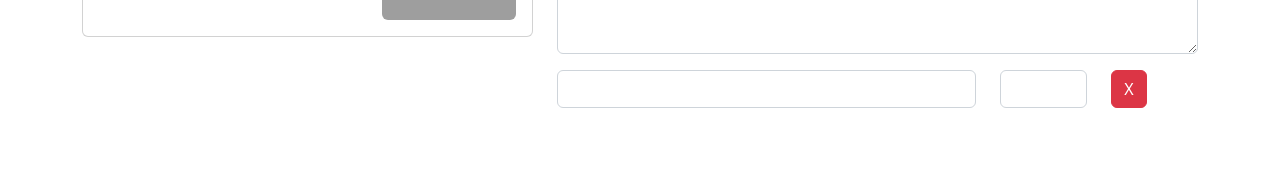
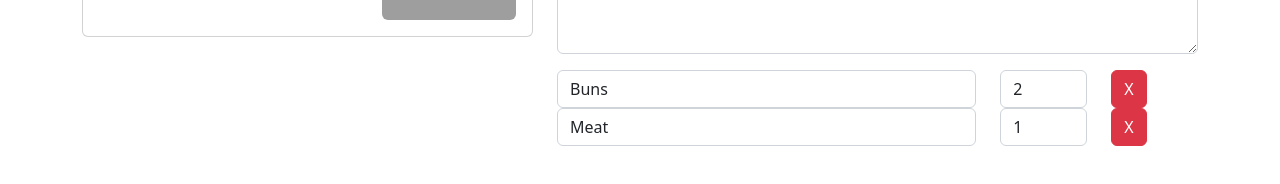
Before and after one commit to aljanjic/angular, an Angular app: page /recipes/1/edit in a window 1280 px wide. Shown: the part 404-588 px from the top of the page. Built offline with nearby package versions, Linux system fonts and the light colour scheme; grey boxes are pictures that could not be loaded.

Commit message:
Add Ingridient Controls to a Form Array +spell fix

```diff
--- a/src/app/recipes/recipe-detail/recipe-detail.component.html
+++ b/src/app/recipes/recipe-detail/recipe-detail.component.html
@@ -34,7 +34,7 @@
 <div class="row">
     <div class="col-sm-12">
         <ul class="list-group">
-            <li class="list-group-item" *ngFor="let ingridient of recipe.ingridients"> {{ingridient.name}} - {{ingridient.amount}}</li>
+            <li class="list-group-item" *ngFor="let ingredient of recipe.ingredients"> {{ingredient.name}} - {{ingredient.amount}}</li>
         </ul>
     </div>
 </div>
--- a/src/app/recipes/recipe-detail/recipe-detail.component.ts
+++ b/src/app/recipes/recipe-detail/recipe-detail.component.ts
@@ -28,7 +28,7 @@ export class RecipeDetailComponent implements OnInit{
   }
 
   onAddToShoppingList(){
-    this.recipeService.addIngredientsToShoppingList(this.recipe.ingridients)
+    this.recipeService.addIngredientsToShoppingList(this.recipe.ingredients)
   }
 
   onEditRecipe(){
--- a/src/app/recipes/recipe-edit/recipe-edit.component.html
+++ b/src/app/recipes/recipe-edit/recipe-edit.component.html
@@ -52,15 +52,22 @@
             </div>
 
             <div class="row mt-3">
-                <div class="col-md-12">
-                    <div class="row">
+                <div class="col-md-12" formArrayName="ingredients">
+                    <div
+                      class="row"
+                      *ngFor="let ingredientCtrl of controls; let i = index"
+                      [formGroupName]="i">
                         <div class="col-md-8">
-                          <input type="text"
-                            class="form-control">
+                            <input
+                                type="text"
+                                class="form-control"
+                                formControlName="name">
                         </div>
                         <div class="col-md-2">
-                            <input type="text"
-                            class="form-control">
+                            <input
+                                type="text"
+                                class="form-control"
+                                formControlName="amount">
                         </div>
                         <div class="col-md-2">
                             <button class="btn btn-danger"> X </button>
--- a/src/app/recipes/recipe-edit/recipe-edit.component.ts
+++ b/src/app/recipes/recipe-edit/recipe-edit.component.ts
@@ -1,5 +1,5 @@
 import { Component, OnInit } from '@angular/core';
-import { FormControl, FormGroup } from '@angular/forms';
+import { FormArray, FormControl, FormGroup } from '@angular/forms';
 import { ActivatedRoute, Params } from '@angular/router';
 import { RecipeService } from '../recipe.service';
 
@@ -13,6 +13,7 @@ export class RecipeEditComponent implements OnInit {
   id: number;
   editMode = false;
   recipeForm: FormGroup;
+
 
   constructor(private route: ActivatedRoute, private recipeService: RecipeService){}
 
@@ -30,10 +31,16 @@ export class RecipeEditComponent implements OnInit {
       // 'imagePath': new FormControl(),
       // 'description': new FormControl(),
       // })
+
+
   }
 
   onSubmit(){
     console.log(this.recipeForm)
+  }
+
+  get controls() { // a getter!
+    return (<FormArray>this.recipeForm.get('ingredients')).controls;
   }
 
   private initForm(){
@@ -41,18 +48,31 @@ export class RecipeEditComponent implements OnInit {
     let recipeName = '';
     let recipeImagePath = '';
     let recipeDescription = '';
+    let recipeIngredients = new FormArray([]);
 
     if (this.editMode){
       const recipe = this.recipeService.getRecipe(this.id);
       recipeName = recipe.name;
       recipeImagePath = recipe.imagePath;
       recipeDescription = recipe.description;
+      if (recipe['ingredients']) {
+        for (let ingredient of recipe.ingredients){
+          recipeIngredients.push(
+            new FormGroup({
+              'name': new FormControl(ingredient.name),
+              'amount': new FormControl(ingredient.amount)
+            })
+          )
+        }
+      }
+
     }
 
     this.recipeForm = new FormGroup({
       'name': new FormControl(recipeName),
       'imagePath': new FormControl(recipeImagePath),
       'description': new FormControl(recipeDescription),
+      'ingredients' : recipeIngredients,
     })
 
 
--- a/src/app/recipes/recipe.model.ts
+++ b/src/app/recipes/recipe.model.ts
@@ -4,13 +4,13 @@ export class Recipe {
     public name: string;
     public description: string;
     public imagePath: string;
-    public ingridients: Ingredient[]
+    public ingredients: Ingredient[]
 
     constructor(name: string, description: string, imagePath:string, ingredients: Ingredient[]){
         this.name = name;
         this.description = description;
         this.imagePath = imagePath;
-        this.ingridients = ingredients;
+        this.ingredients = ingredients;
     }
 
 }
--- a/src/app/shopping-list/shopping-edit/shopping-edit.component.ts
+++ b/src/app/shopping-list/shopping-edit/shopping-edit.component.ts
@@ -23,7 +23,7 @@ export class ShoppingEditComponent implements OnInit, OnDestroy {
         (index: number) => {
           this.editedItemIndex = index;
           this.editMode = true;
-          this.editedItem = this.shoppingListService.getIngridient(index);
+          this.editedItem = this.shoppingListService.getIngredient(index);
           this.slForm.setValue({
             name: this.editedItem.name,
             amount: this.editedItem.amount
--- a/src/app/shopping-list/shopping-list.service.ts
+++ b/src/app/shopping-list/shopping-list.service.ts
@@ -15,7 +15,7 @@ export class ShoppingListService {
         return this.ingredients.slice();
     }
 
-    getIngridient(index: number){
+    getIngredient(index: number){
         return this.ingredients[index];
     }
 
```
